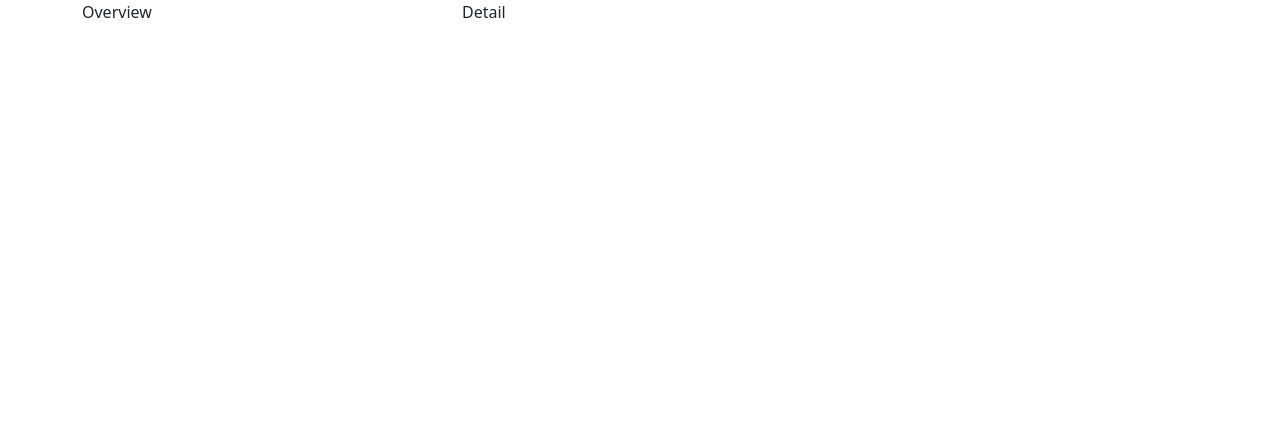
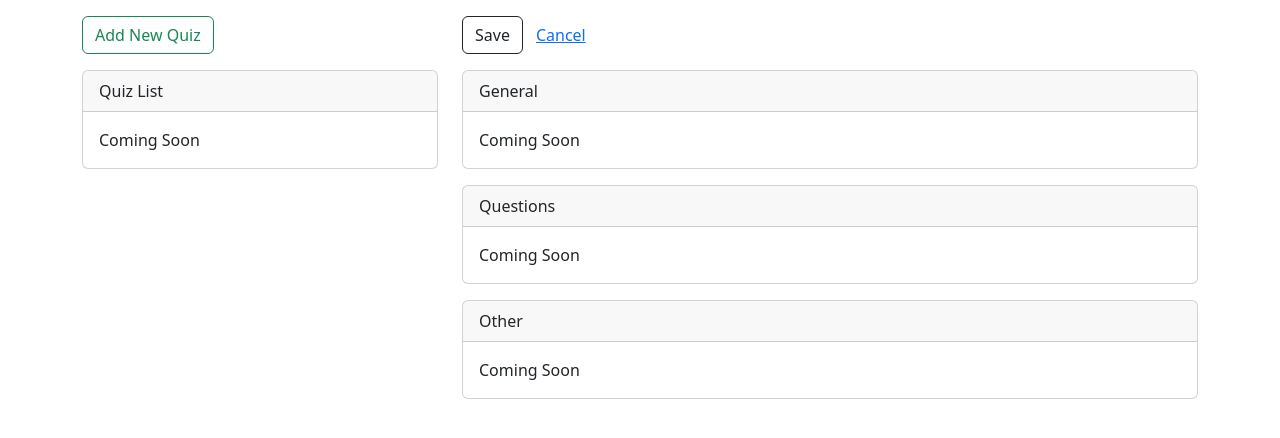
Before and after one commit to 2025-spring-jsf-online/quiz-editor, an Angular app: page / in a window 1280 px wide. Shown: the top 438 px of the page. Built offline with nearby package versions, Linux system fonts and the light colour scheme.

Commit message:
Placeholders working
Fixed formatting and margins

```diff
--- a/src/app/app.component.html
+++ b/src/app/app.component.html
@@ -1,6 +1,29 @@
 <div class="container">
   <div class="row">
-    <div class="col-md-4">Overview</div>
-    <div class="col-md-8">Detail</div>
+    <div class="col-md-4">
+      <button class="btn btn-outline-success mt-3 mb-3">Add New Quiz</button>
+      <div class="card">
+        <div class="card-header">Quiz List</div>
+        <div class="card-body">Coming Soon</div>
+      </div>
+    </div>
+    <div class="col-md-8">
+      <div class="mt-3 mb-3">
+        <button class="btn btn-outline-dark">Save</button>
+        <button class="btn btn-link">Cancel</button>
+      </div>
+      <div class="card">
+        <div class="card-header">General</div>
+        <div class="card-body">Coming Soon</div>
+      </div>
+      <div class="card mt-3">
+        <div class="card-header">Questions</div>
+        <div class="card-body">Coming Soon</div>
+      </div>
+      <div class="card mt-3">
+        <div class="card-header">Other</div>
+        <div class="card-body">Coming Soon</div>
+      </div>
+    </div>
   </div>
 </div>
```
